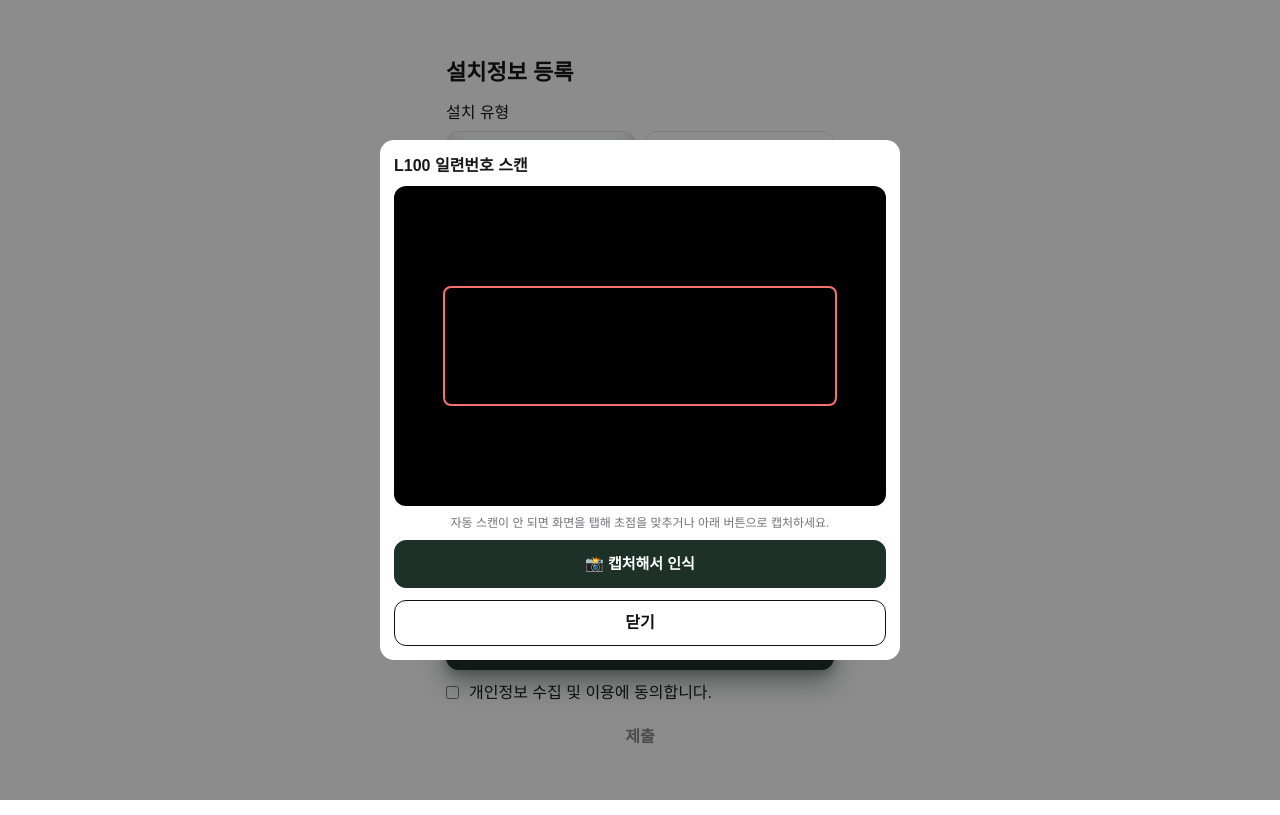
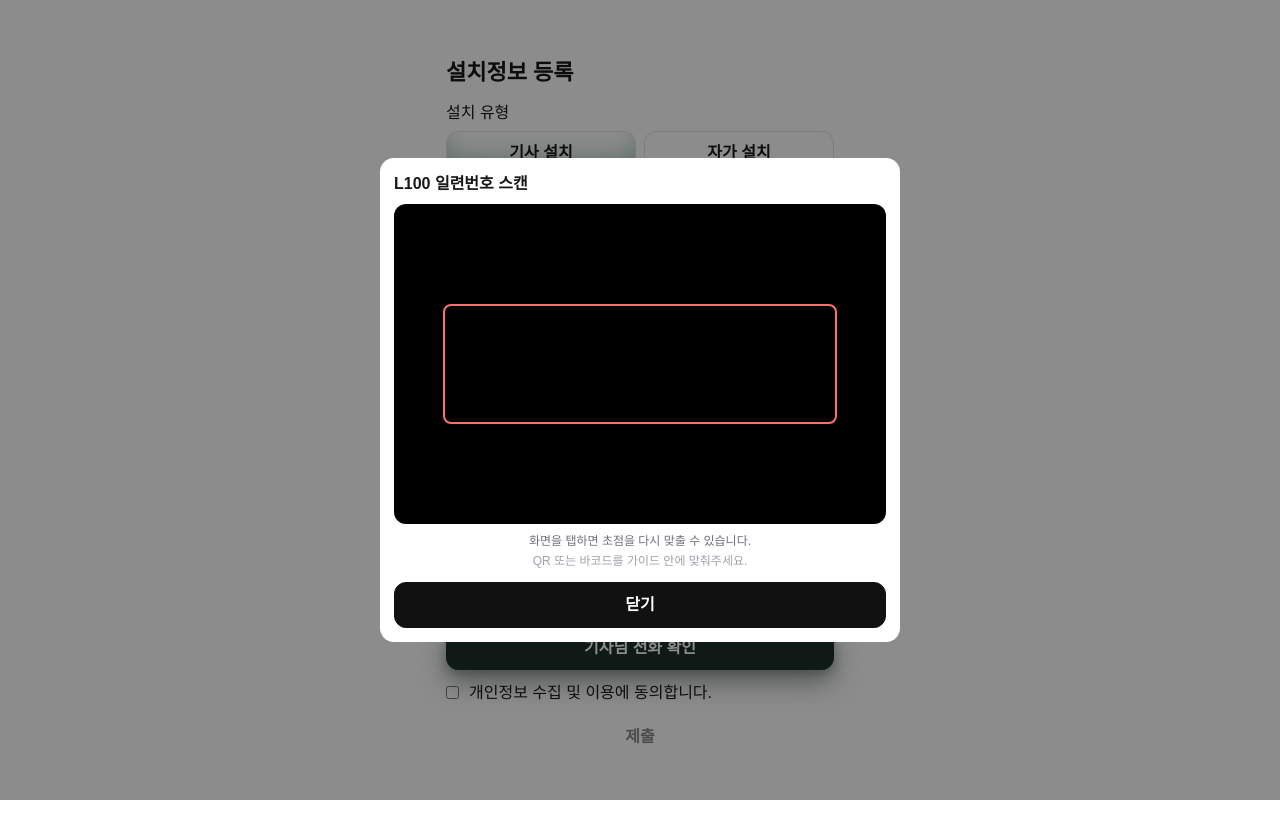
Before and after one commit to JyongSong/warranty-h5, a Next.js app: page /reg in a window 1280 px wide. Both pictures are taken after a click on the button "📷 일련번호 스캔". Built offline with nearby package versions, Linux system fonts and the light colour scheme; no server answers.

Commit message:
revert(reg): remove manual capture button; keep conservative focus/zoom hints
사용자 결정에 따라 수동 캡처 버튼 제거.
유지: ZXing multi-format reader, tap-to-focus, capabilities 기반
focusDistance 0.15m / zoom 1.5x hint.

```diff
--- a/src/app/reg/QrScanModal.tsx
+++ b/src/app/reg/QrScanModal.tsx
@@ -2,7 +2,6 @@
 
 import { useEffect, useRef, useState } from "react";
 import { getErrorMessage } from "@/lib/error";
-import type { BrowserMultiFormatReader } from "@zxing/browser";
 
 type Props = {
   title?: string;
@@ -17,12 +16,8 @@ export default function QrScanModal({
 }: Props) {
   const videoRef = useRef<HTMLVideoElement>(null);
   const trackRef = useRef<MediaStreamTrack | null>(null);
-  const readerRef = useRef<BrowserMultiFormatReader | null>(null);
   const cleanupRef = useRef<(() => void) | null>(null);
-
   const [err, setErr] = useState<string>("");
-  const [capturing, setCapturing] = useState<boolean>(false);
-  const [captureMsg, setCaptureMsg] = useState<string>("");
 
   // 화면 탭 → single-shot focus + pointOfInterest 좌표 → 800ms 후 continuous 복귀.
   // 일부 안드로이드 (특히 삼성) 자동초점 미동작 시 수동 대응.
@@ -67,51 +62,12 @@ export default function QrScanModal({
     }
   };
 
-  // 수동 캡처: 자동 스캔이 잡지 못할 때 사용자가 적절한 순간 한 프레임을
-  // 정지 후 단일 이미지 디코딩. 자동초점이 부족한 안드로이드 대응.
-  const handleCapture = async () => {
-    const video = videoRef.current;
-    const reader = readerRef.current;
-    if (!video || !reader || capturing) return;
-
-    setCapturing(true);
-    setCaptureMsg("");
-    try {
-      const canvas = document.createElement("canvas");
-      canvas.width = video.videoWidth || 1280;
-      canvas.height = video.videoHeight || 720;
-      const ctx = canvas.getContext("2d");
-      if (!ctx) throw new Error("CANVAS_CTX_UNAVAILABLE");
-      ctx.drawImage(video, 0, 0, canvas.width, canvas.height);
-
-      // ZXing browser API: BrowserCodeReader.decodeFromCanvas (동기)
-      const decodeFromCanvas = (
-        reader as unknown as {
-          decodeFromCanvas: (c: HTMLCanvasElement) => { getText: () => string };
-        }
-      ).decodeFromCanvas;
-      const result = decodeFromCanvas.call(reader, canvas);
-      if (result) {
-        const value = extractSn(result.getText());
-        cleanupRef.current?.();
-        cleanupRef.current = null;
-        onResult(value);
-        return;
-      }
-      setCaptureMsg("인식 실패. 더 가까이/밝게 비춰주세요.");
-    } catch {
-      setCaptureMsg("인식 실패. 다시 시도해 주세요.");
-    } finally {
-      setCapturing(false);
-    }
-  };
-
   useEffect(() => {
     let cancelled = false;
 
     async function start() {
       try {
-        // 방안 A: getUserMedia 단계 top-level focusMode (일부 안드로이드 advanced 무시 대응)
+        // 방안 A: getUserMedia top-level focusMode (일부 안드로이드 대응)
         const stream = await navigator.mediaDevices.getUserMedia({
           video: {
             facingMode: { ideal: "environment" },
@@ -128,8 +84,8 @@ export default function QrScanModal({
 
         // 방안 B: 시작 후 capabilities 기반 추가 조정.
         //   B-1 continuous focus
-        //   B-2 근접 hint (15cm)        ← capabilities 노출 시에만
-        //   B-3 적정 zoom (1.5x)        ← capabilities 노출 시에만
+        //   B-2 근접 hint 0.15m (15cm)   ← capabilities 노출 시에만
+        //   B-3 적정 zoom 1.5x           ← capabilities 노출 시에만
         // iOS Safari 는 focusDistance / zoom 노출 안 함 → 자동 skip (기존 동작 유지).
         const track = stream.getVideoTracks()[0];
         trackRef.current = track ?? null;
@@ -205,7 +161,6 @@ export default function QrScanModal({
         hints.set(DecodeHintType.TRY_HARDER, true);
 
         const reader = new BrowserMultiFormatReader(hints);
-        readerRef.current = reader;
 
         if (cancelled || !videoRef.current) {
           stream.getTracks().forEach((t) => t.stop());
@@ -229,7 +184,6 @@ export default function QrScanModal({
           controls.stop();
           stream.getTracks().forEach((t) => t.stop());
           trackRef.current = null;
-          readerRef.current = null;
         };
 
         if (cancelled) cleanupRef.current();
@@ -303,23 +257,8 @@ export default function QrScanModal({
                 <div style={guideBoxStyle} />
               </div>
             </div>
-
-            <p style={hintStyle}>
-              자동 스캔이 안 되면 화면을 탭해 초점을 맞추거나 아래 버튼으로 캡처하세요.
-            </p>
-
-            <button
-              type="button"
-              onClick={handleCapture}
-              disabled={capturing}
-              style={captureBtnStyle(capturing)}
-            >
-              {capturing ? "인식 중..." : "📸 캡처해서 인식"}
-            </button>
-
-            {captureMsg && (
-              <p style={captureMsgStyle}>{captureMsg}</p>
-            )}
+            <p style={hintStyle}>화면을 탭하면 초점을 다시 맞출 수 있습니다.</p>
+            <p style={hintSubStyle}>QR 또는 바코드를 가이드 안에 맞춰주세요.</p>
           </>
         )}
 
@@ -409,30 +348,14 @@ const hintStyle: React.CSSProperties = {
   fontSize: 12,
   color: "#71717a",
   marginTop: 8,
-  marginBottom: 8,
-  lineHeight: 1.5,
+  marginBottom: 2,
 };
 
-function captureBtnStyle(disabled: boolean): React.CSSProperties {
-  return {
-    width: "100%",
-    padding: "12px 12px",
-    borderRadius: 12,
-    border: "1px solid #1d3129",
-    background: disabled ? "#52766a" : "#1d3129",
-    color: "#fff",
-    fontWeight: 800,
-    fontSize: 15,
-    cursor: disabled ? "not-allowed" : "pointer",
-  };
-}
-
-const captureMsgStyle: React.CSSProperties = {
+const hintSubStyle: React.CSSProperties = {
   textAlign: "center",
-  fontSize: 13,
-  color: "#b42318",
-  marginTop: 8,
-  marginBottom: 0,
+  fontSize: 12,
+  color: "#a1a1aa",
+  marginTop: 0,
 };
 
 const closeBtnStyle: React.CSSProperties = {
@@ -441,8 +364,8 @@ const closeBtnStyle: React.CSSProperties = {
   padding: "10px 12px",
   borderRadius: 12,
   border: "1px solid #111",
-  background: "#fff",
-  color: "#111",
+  background: "#111",
+  color: "#fff",
   fontWeight: 800,
   cursor: "pointer",
 };
```
